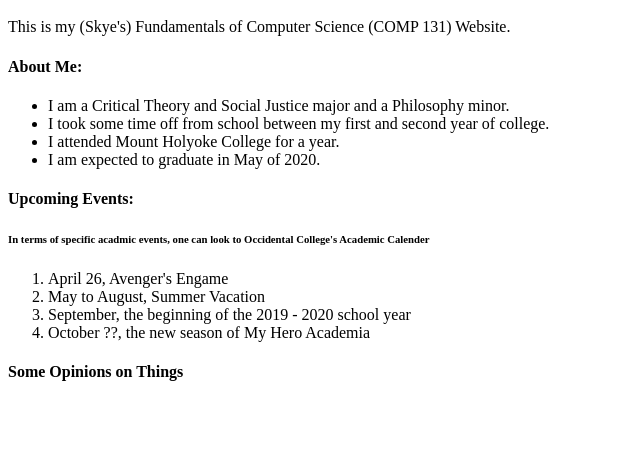
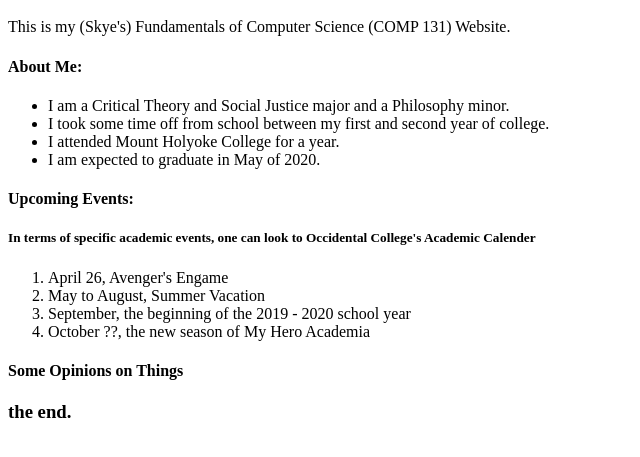
Before and after one commit to skyemreed/skyemreed.github.io, a plain HTML site: page index.html in a window 1280 px wide. Shown: the part 89-546 px from the top of the page, without its empty margins (0-640 px from the left). Drawn offline with Linux system fonts and the light colour scheme.

Commit message:
Making subheading bigger

```diff
--- a/index.html
+++ b/index.html
@@ -14,7 +14,7 @@
     <li>I am expected to graduate in May of 2020.</li>
 </ul>
 <h4>Upcoming Events:</h4>
-<h6>In terms of specific acadmic events, one can look to Occidental College's Academic Calender</h6>
+<h5>In terms of specific academic events, one can look to Occidental College's Academic Calender</h5>
 <ol>
     <li>April 26, Avenger's Engame</li>
     <li>May to August, Summer Vacation</li>
@@ -23,4 +23,5 @@
 </ol>
 <h4>Some Opinions on Things</h4>
 <p></p>
+<h3>the end.</h3>
 </html>
```
